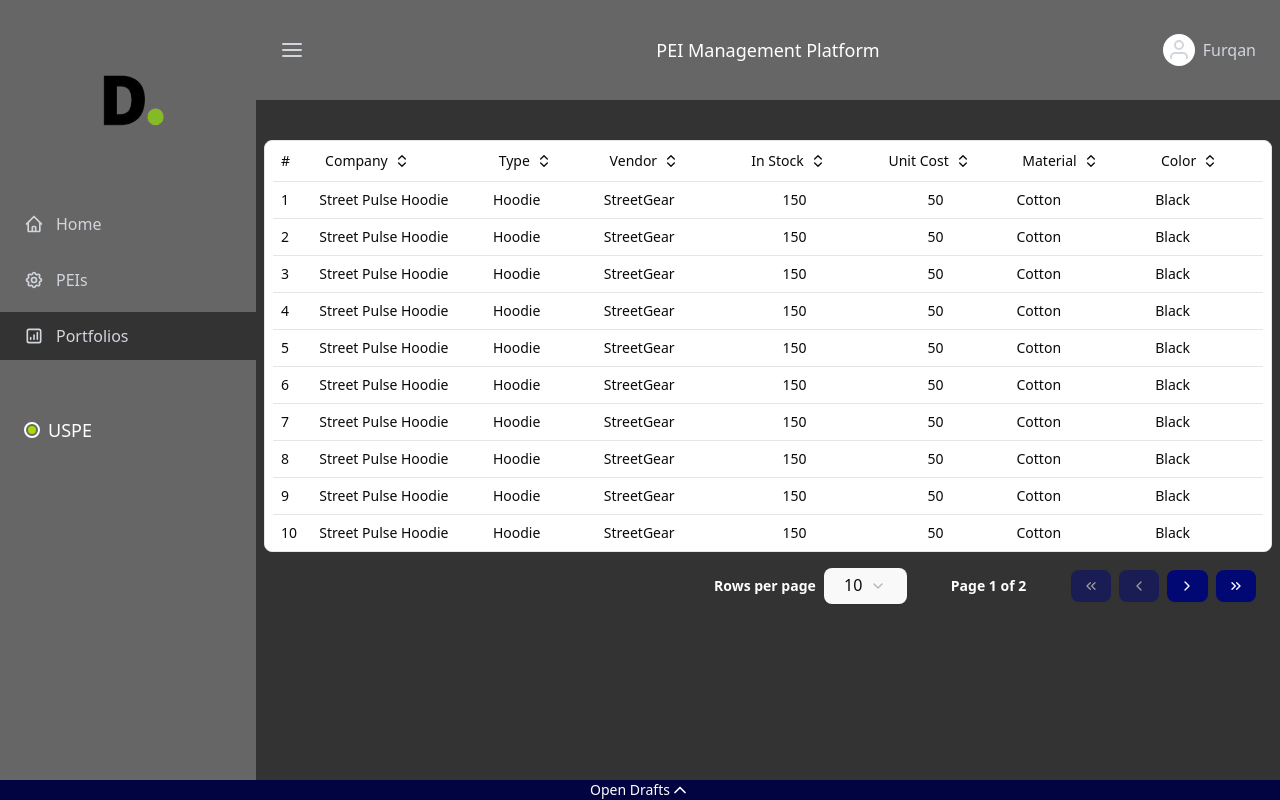
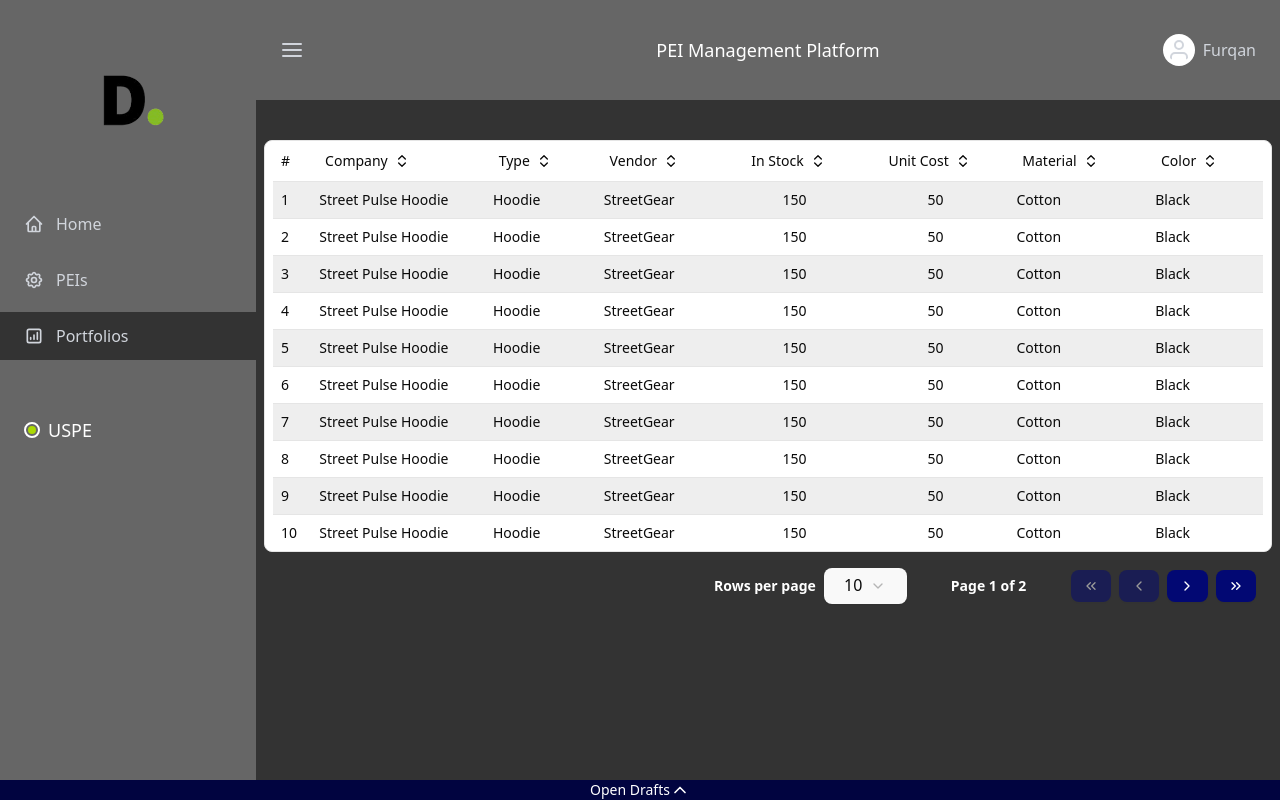
Before and after one commit to Techtimize/pei-management-project, a React (Vite) app: page /portfolio-companies in a window 1280 px wide. Built offline with nearby package versions, Linux system fonts and the light colour scheme; sample sign-in values are in the browser's storage.

Commit message:
alternating tables row colors, grey and white and hover color fixed

```diff
--- a/src/components/dataTable/data-table.tsx
+++ b/src/components/dataTable/data-table.tsx
@@ -54,10 +54,13 @@ export function DataTable<TData, TValue>({
           </TableHeader>
           <TableBody>
             {table.getRowModel().rows?.length ? (
-              table.getRowModel().rows.map((row) => (
+              table.getRowModel().rows.map((row, index) => (
                 <TableRow
                   key={row.id}
                   data-state={row.getIsSelected() && 'selected'}
+                  className={`${
+                    index % 2 === 0 ? 'bg-[#eee]' : 'bg-white'
+                  } hover:bg-tertiary-2`}
                 >
                   {row.getVisibleCells().map((cell) => (
                     <TableCell key={cell.id}>
--- a/src/pages/main/PEIListing/index.tsx
+++ b/src/pages/main/PEIListing/index.tsx
@@ -76,8 +76,7 @@ function PEIListingPage() {
   // }, [state?.draft, draftPEI])
 
   useEffect(() => {
-    setActionType(state.actionType)
-
+    setActionType(state?.actionType)
     if (
       state?.actionType === undefined ||
       state.actionType === ActionTypes.RELATIONSHIP
```
